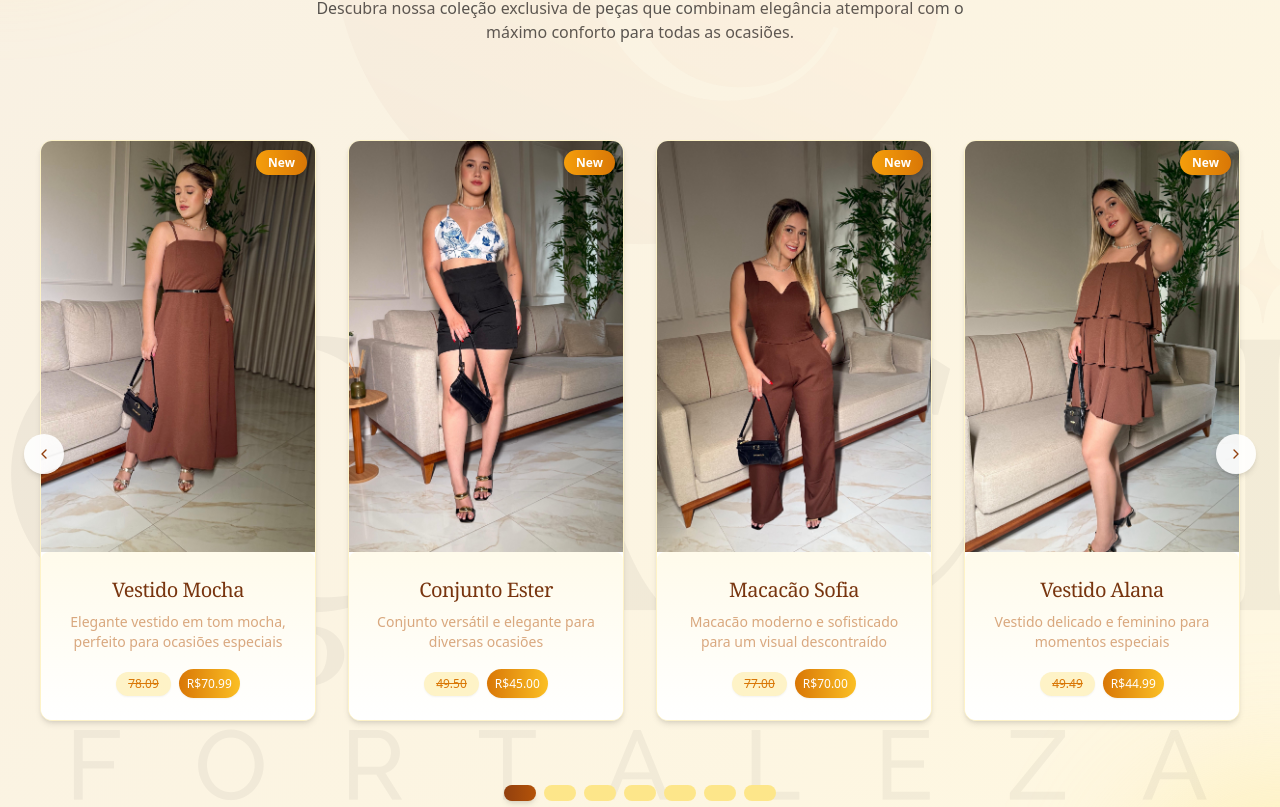
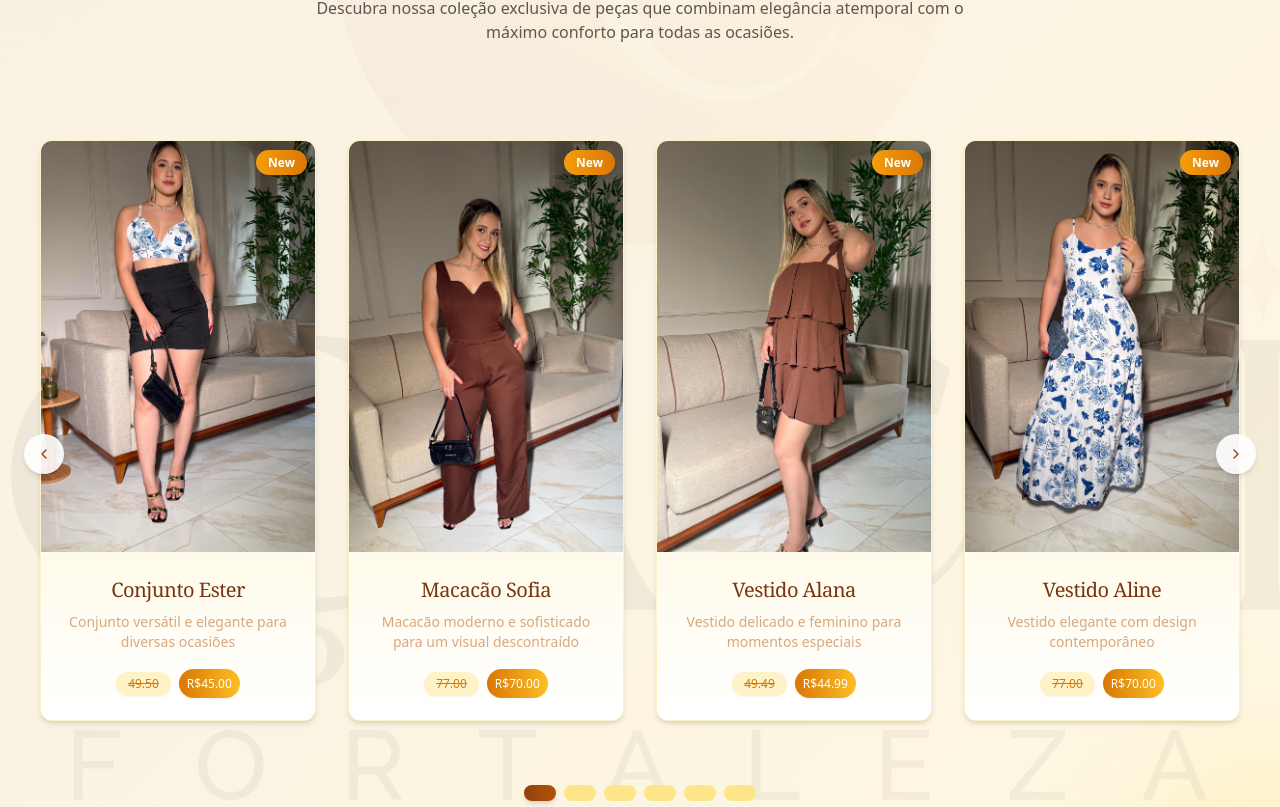
Before and after one commit to LeonardoMeireles55/MocaChic-Store, a Next.js app: page / in a window 1280 px wide. Shown: the part 1013-1820 px from the top of the page. Built offline with nearby package versions, Linux system fonts and the light colour scheme; a web font is replaced by a local one.

Commit message:
fix: update product details and correct pricing in LandingPage
- Adjusted product IDs to ensure sequential numbering.
- Updated the price of 'Vestido Kelly' from '65.00' to '70.00' for accuracy.
- Removed outdated product entries to streamline the product list.

```diff
--- a/app/page.tsx
+++ b/app/page.tsx
@@ -26,50 +26,44 @@ export default function LandingPage() {
   ]
 
   const products: Product[] = [
+
     {
       id: 1,
-      name: 'Vestido Mocha',
-      description: 'Elegante vestido em tom mocha, perfeito para ocasiões especiais',
-      price: '70.99',
-      image: '/images/products/mocha-70_99.jpeg'
-    },
-    {
-      id: 2,
       name: 'Conjunto Ester',
       description: 'Conjunto versátil e elegante para diversas ocasiões',
       price: '45.00',
       image: '/images/products/Cojunto-Ester-45.jpeg'
     },
     {
-      id: 3,
+      id: 2,
       name: 'Macacão Sofia',
       description: 'Macacão moderno e sofisticado para um visual descontraído',
       price: '70.00',
       image: '/images/products/Macacão-Sofia-70.jpeg'
     },
     {
-      id: 4,
+      id: 3,
       name: 'Vestido Alana',
       description: 'Vestido delicado e feminino para momentos especiais',
       price: '44.99',
       image: '/images/products/Vestido-Alana-44_99.jpeg'
     },
     {
-      id: 5,
+      id: 4,
       name: 'Vestido Aline',
       description: 'Vestido elegante com design contemporâneo',
       price: '70.00',
       image: '/images/products/Vestido-Aline-70.jpeg'
     },
     {
-      id: 6,
+      id: 5,
       name: 'Vestido Kelly',
       description: 'Vestido sofisticado para destacar sua beleza natural',
-      price: '65.00',
+      price: '70.00',
       image: '/images/products/Vestido-Kelly-65.jpeg'
     },
     {
-      id: 7,
+      id: 6,
       name: 'Vestido Sayo',
       description: 'Vestido moderno com design exclusivo',
       price: '70.00',
```
